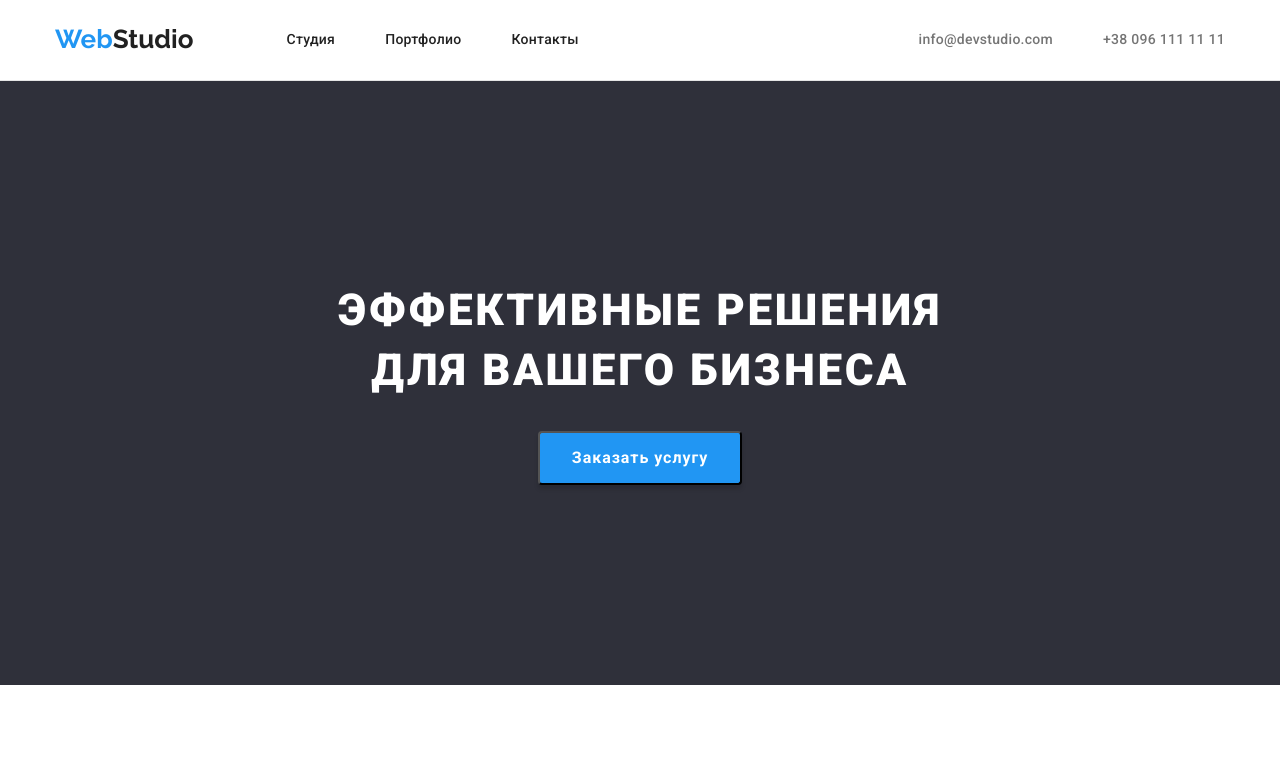
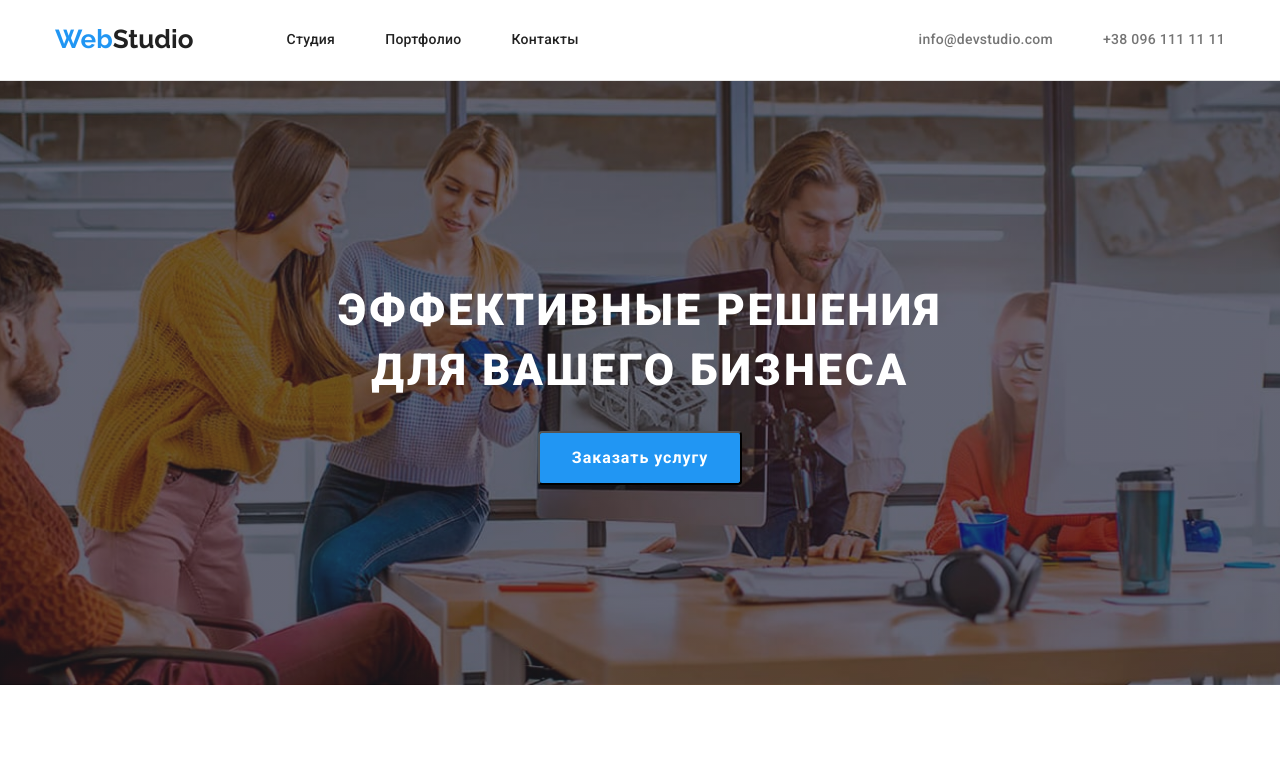
Before and after one commit to Kris-blackbird/goit-markup-hw-03, a plain HTML site: page index.html in a window 1280 px wide. Shown: the top 776 px of the page. Drawn offline with nearby package versions, Linux system fonts and the light colour scheme.

Commit message:
Update styles.css

```diff
--- a/css/styles.css
+++ b/css/styles.css
@@ -139,10 +139,21 @@ body {
 
 .hero {
   background-color: var(--bord-color);
-  padding-top: 200px;
-  padding-bottom: 200px;
+  padding: 200px 0;
+  margin: 0 auto;
+  max-width: 1600px;
   text-align: center;
   align-items: center;
+
+  background-image: linear-gradient(
+      to right,
+      rgba(47, 48, 58, 0.4),
+      rgba(47, 48, 58, 0.4)
+    ),
+    url(../images/Img-min.jpg);
+  background-position: center;
+  background-size: cover;
+  background-repeat: no-repeat;
 }
 
 .hero-title {
```
